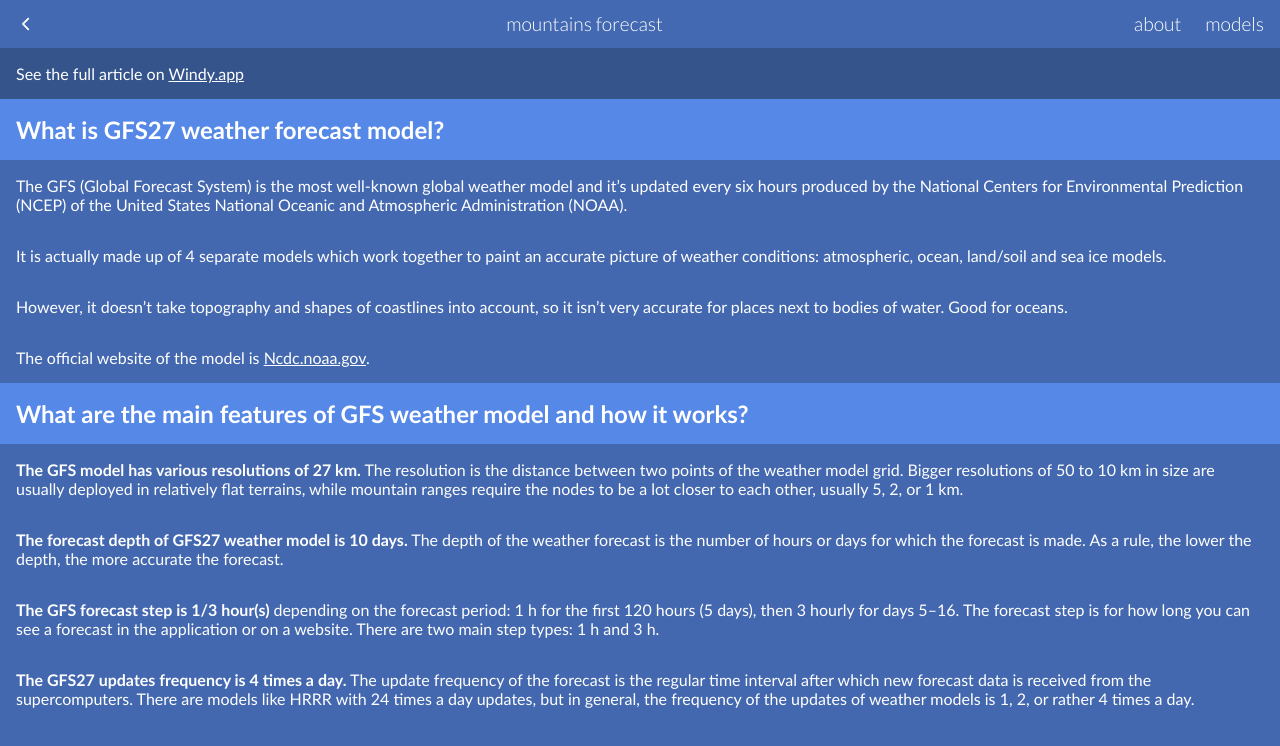
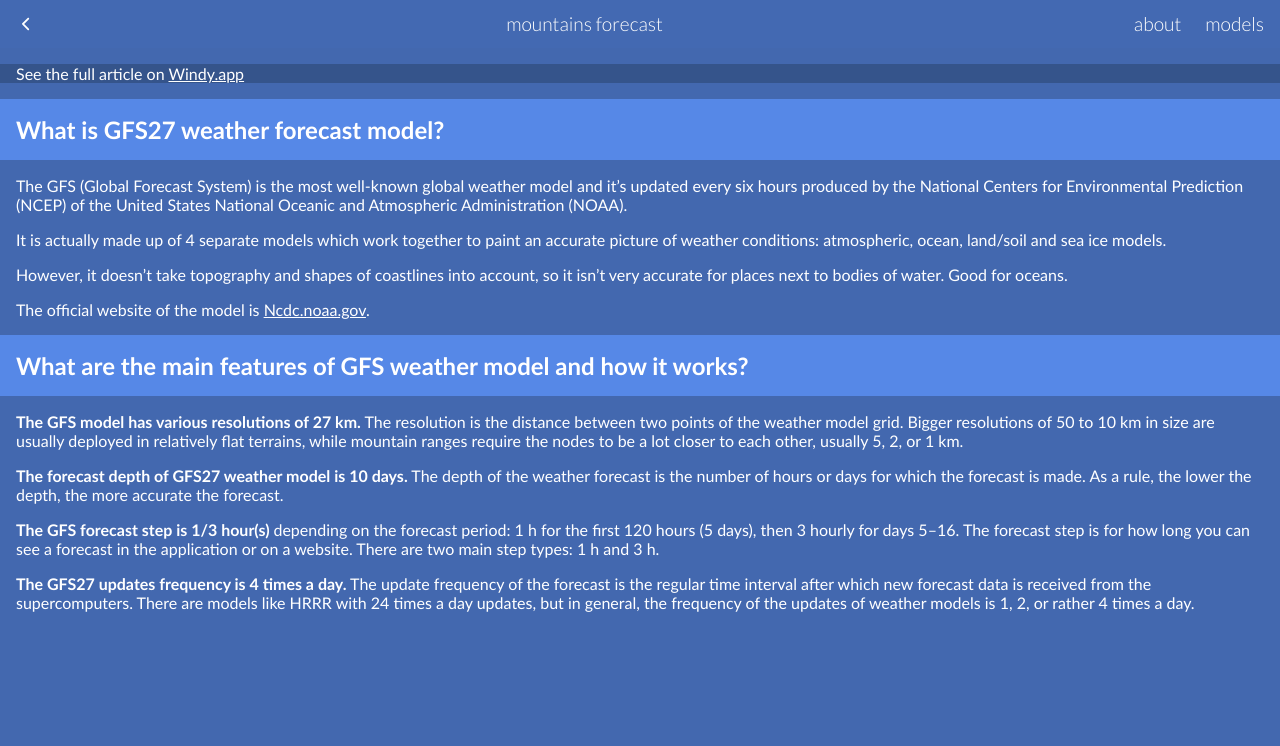
Before and after one commit to Zilola-Nazarova/harry-potter-characters, a React (Vite) app: page /models/1 in a window 1280 px wide. Shown: the top 746 px of the page. Built offline with nearby package versions, Linux system fonts and the light colour scheme; no server answers.

Commit message:
Change the vertical spacing of <p> from padding to margin to prevent the paragraphs from doublespacing

```diff
--- a/src/styles/Models.module.css
+++ b/src/styles/Models.module.css
@@ -5,12 +5,17 @@
   font-family: 'Gill Sans', 'Gill Sans MT', Calibri, 'Trebuchet MS', sans-serif;
 }
 
-.gfs > p,
+
 .gfs > h2,
-.icon > p,
+
 .icon > h2,
 .icon > ul {
   padding: 1rem 1rem;
+}
+.icon > p,
+.gfs > p {
+  padding: 0 1rem;
+  margin: 1rem 0;
 }
 
 .icon > ul {
```
